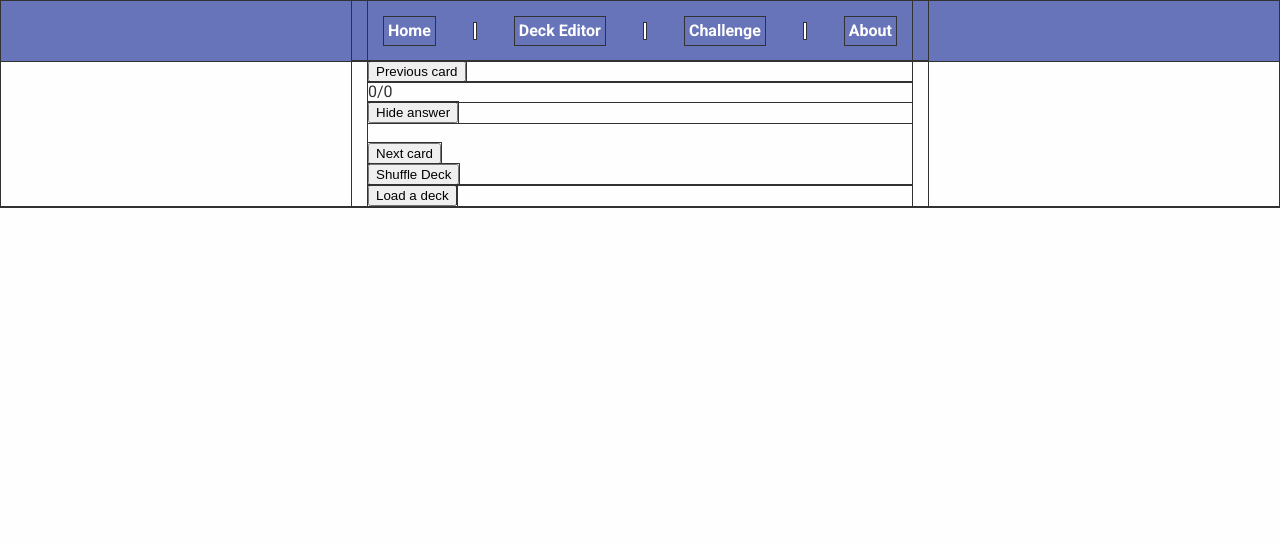
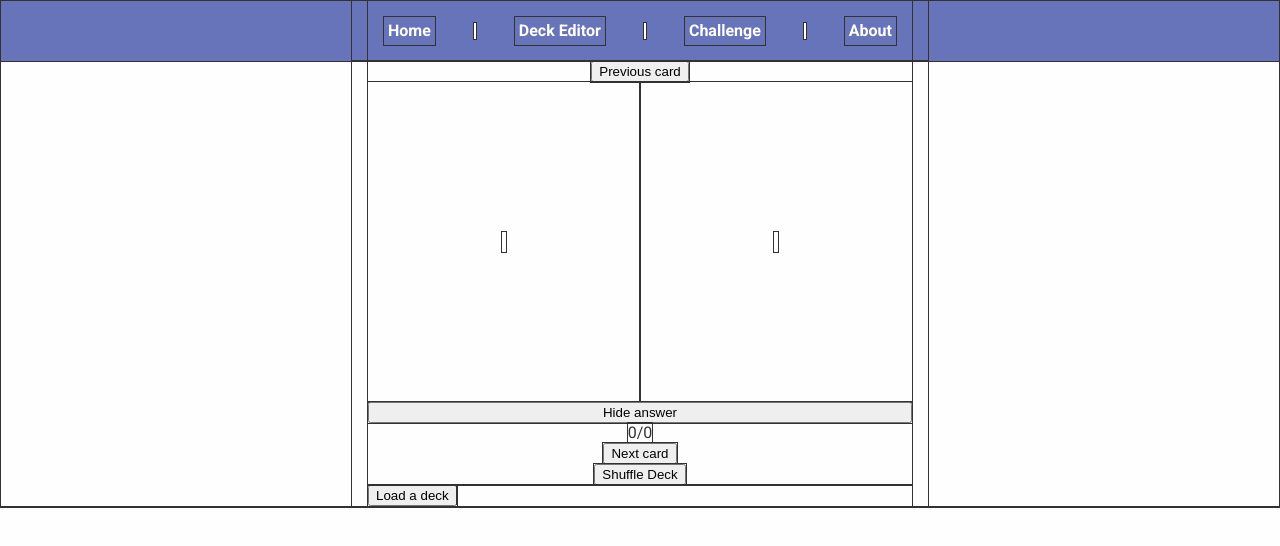
Before and after one commit to seanmizen/flash-app, a React (Create React App) app: page /Challenge in a window 1280 px wide. Both pictures are taken after a click on the button "Reveal answer". Shown: the top 546 px of the page. Built offline with nearby package versions, Linux system fonts and the light colour scheme.

Commit message:
Challenge/Arena looks better thanks to CSS

```diff
--- a/src/features/Challenge/Challenge.js
+++ b/src/features/Challenge/Challenge.js
@@ -10,14 +10,22 @@ function Challenge() {
 
     //TODO how to log "Challenge Rendering"?
 
-    function loadDeck(deck) {
+    const logKey = (e) => {
+        console.log(e.KeyCode);
+        console.log(e.shiftKey);
+    }
+
+    const loadDeck = (deck) => {
         setDeckName(deck.deckName);
         setList(deck.list);
     }
 
     return (
-        <div>
-            <div className="deck-challenge-arena">
+        <div
+            className={styles['challenge']}
+            onKeyDown={e => logKey(e)}
+        >
+            <div className={styles['challenge-arena']}>
                 <Arena
                     deck={{
                         deckName: deckName,
@@ -27,7 +35,7 @@ function Challenge() {
                 />
             </div>
             {list.length === 0 ? null :
-                <div className="deck-challenge-information-area">
+                <div className="challenge-information-area">
                     <span>
                         Deck name: {deckName}
                     </span>
@@ -37,7 +45,7 @@ function Challenge() {
                     </span>
                 </div>
             }
-            <div className="deck-challenge-load-area">
+            <div className="challenge-load-area">
                 <LoadDeckFromFile
                     onDeckLoad={e => loadDeck(e)}
                 />
--- a/src/features/Challenge/Challenge.module.css
+++ b/src/features/Challenge/Challenge.module.css
@@ -55,15 +55,52 @@ align-content: (stretch is the default)
     stretch: Lines are stretched to fit the container.
 */
 
-
-.arena{
+.challenge{
 
 }
 
-.arena-prompt{
+.challenge-arena{
+
 }
 
-.arena-answer{
+.arena{
+    /*height: 80%;*/
+    display:flex;
+    justify-content:space-around;
+    align-items:center;
+    flex-direction:column;
+    /*flex-wrap: nowrap;*/
+}
+
+.arena-item-box{
+    display: flex;
+    flex-direction: column;
+    justify-content: space-between;
+    width: 100%;
+}
+
+.arena-item{
+    height: 20rem;
+    display: flex;
+    flex-direction: row;
+    justify-content: space-between;
+    /*width: 100%;*/
+}
+
+.arena-prompt-box{
+    display: flex;
+    flex-direction: row;
+    justify-content: center;
+    align-items: center;
+    width: 50%;
+}
+
+.arena-answer-box{
+    display: flex;
+    flex-direction: row;
+    justify-content: center;
+    align-items: center;
+    width: 50%;
 }
 .arena-answer-hidden{
 
--- a/src/features/Challenge/components/Arena.js
+++ b/src/features/Challenge/components/Arena.js
@@ -65,23 +65,25 @@ function Arena({ deck, loadDeckCallback }) {
     // {statement && ifTrue} (disregarding ifFalse)
 
     return (
-        <div>
+        <div className={styles["arena"]}>
             <button
                 onClick={prevItem}
                 ref={prevItemButton}
             >
                 Previous card
             </button>
-
-            <br />
-
-            <div>
-                <ArenaPrompt
-                    prompt={shuffledList[currentItem]?.prompt}
-                    onClickCallback={toggleRevealAnswer}
-                />
-                {revealAnswer ? <ArenaAnswer answer={shuffledList[currentItem]?.answer} /> : <div className={styles['arena-answer-hidden']}>&nbsp;</div>}
-                <div>{shuffledList.length > 0 ? currentItem + 1 + "/" + shuffledList.length : "0/0"}</div>
+            <div className={styles["arena-item-box"]}>
+                <div
+                    className={styles["arena-item"]}
+                    onClick={toggleRevealAnswer}
+                >
+                    <ArenaPrompt
+                        //prompt={shuffledList[currentItem]?.prompt}
+                        prompt={shuffledList[currentItem]?.prompt || "\xa0"}// '\xa0' / &nbsp; (non-breaking space) stops the div from collapsing when empty.
+                        onClickCallback={toggleRevealAnswer}
+                    />
+                    {revealAnswer ? <ArenaAnswer answer={shuffledList[currentItem]?.answer || '\xa0'} /> : <div className={styles['arena-answer-hidden']}>&nbsp;</div>}
+                </div>
                 <button
                     onClick={toggleRevealAnswer}
                     ref={revealButton}
@@ -90,7 +92,7 @@ function Arena({ deck, loadDeckCallback }) {
                 </button>
             </div>
 
-            <br />
+            <div>{shuffledList.length > 0 ? currentItem + 1 + "/" + shuffledList.length : "0/0"}</div>
 
             <button
                 onClick={nextItem}
@@ -98,14 +100,12 @@ function Arena({ deck, loadDeckCallback }) {
             >
                 Next card
             </button>
-
-            <br />
-
             <button
                 onClick={shuffleDeck}
             >
                 Shuffle Deck
             </button>
+
 
             {/*<ItemList     RE INCLUDE ME IF YOU WANT TO SEE THE WHOLE DECK
                 list={shuffledList}
--- a/src/features/Challenge/components/ArenaAnswer.js
+++ b/src/features/Challenge/components/ArenaAnswer.js
@@ -4,9 +4,11 @@ function ArenaAnswer({ answer }) {
 
     return (
         <div
-            className={styles['arena-answer']}
+            className={styles['arena-answer-box']}
         >
-            {answer}
+            <div
+                className={styles['arena-answer']}
+            >{answer}</div>
         </div>
     )
 }
--- a/src/features/Challenge/components/ArenaPrompt.js
+++ b/src/features/Challenge/components/ArenaPrompt.js
@@ -1,13 +1,16 @@
 import styles from "../Challenge.module.css";
 
-function ArenaPrompt({ prompt, onClickCallback }) {
+function ArenaPrompt({ prompt }) {
 
     return (
         <div
-            className={styles['arena-prompt']}
-            onClick={onClickCallback}
+            className={styles['arena-prompt-box']}
         >
-            {prompt}
+            <div
+                className={styles['arena-prompt']}
+            >
+                {prompt}
+            </div>
         </div>
     )
 }
--- a/src/features/DeckEditor/DeckEditor.module.css
+++ b/src/features/DeckEditor/DeckEditor.module.css
@@ -1,3 +1,3 @@
 .deck-editor{
-    background: mintcream;
+    /*background: mintcream;*/
 }
```
